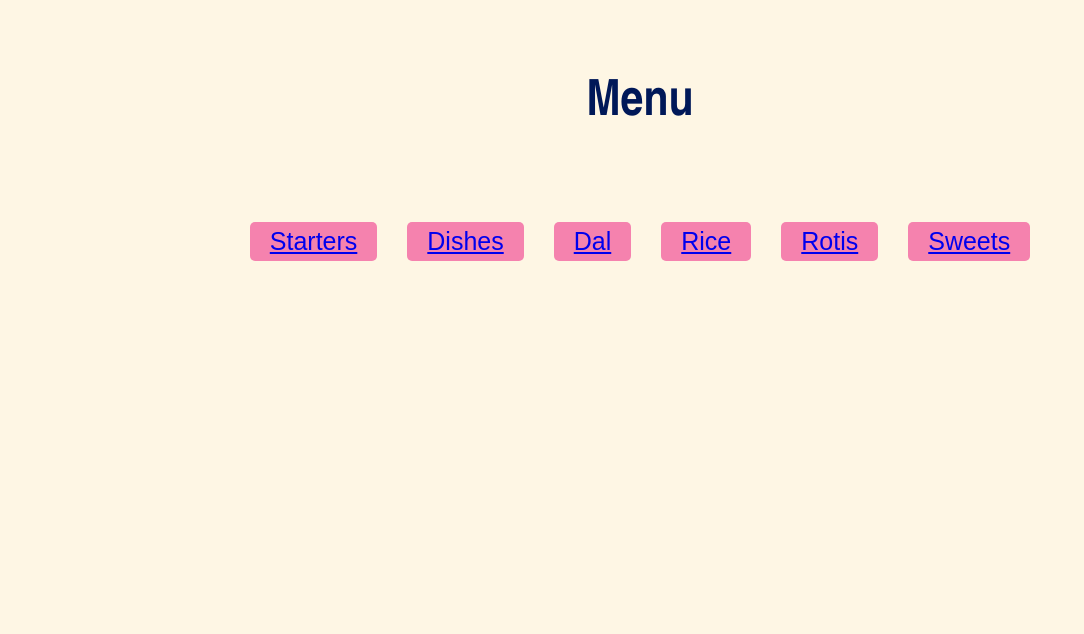
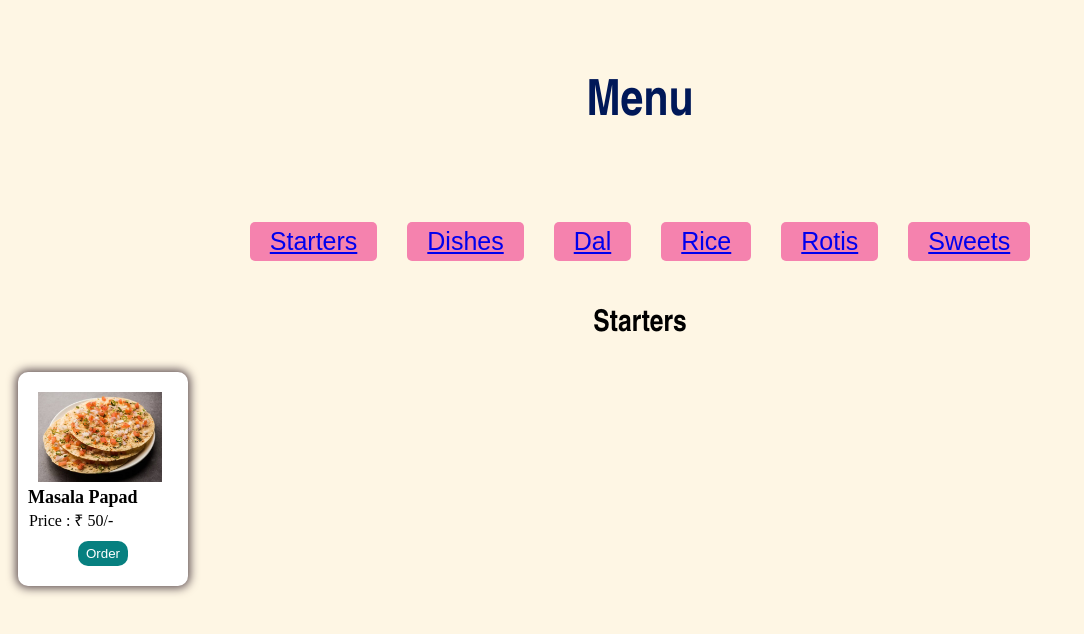
Before and after one commit to GitanjaliSase/Assignment-22, a plain HTML site: page Pages/menu.html in a window 1280 px wide. Shown: the whole page, without its empty margins (0-1084 px from the left). Drawn offline with Linux system fonts and the light colour scheme.

Commit message:
menu card add

```diff
--- a/Pages/menu.html
+++ b/Pages/menu.html
@@ -13,6 +13,11 @@
             color:#001858;
             padding: 40px;
         }
+        h3{
+            font-family:Arial Narrow;
+            font-size: 30px;
+            text-align: center;
+        }
         .btn{
         border: none;
         font-size: 25px;
@@ -21,11 +26,44 @@
         background-color: #f582ae;
         margin: 15px;
         padding: 5px 20px;
+        text-decoration: none;
       }
       .menu{
         display: flex;
         flex-direction: row;
         justify-content:center;
+      }
+      .menu-card{
+        background-color: #fff;
+        width: 150px;
+        padding: 10px;
+        margin: 10px;
+        border-radius: 10px;
+       box-shadow: 0 0 10px 2px #594a4e;
+      }
+      .menu-icon{
+        height: 90px;
+        display: block;
+        margin: 10px 10px auto;
+      }
+      .orderbtn{
+        background-color: #f582ae;
+        background-color: #078080;
+        color:white;
+        border:none;
+        border-radius: 10px;
+        padding: 5px 8px;
+        display: block;
+        margin: 10px  auto;
+      }
+      .menu-title{
+         font-size: 18px;
+         padding: 0;
+         margin: 5px 0 0 0;
+      }
+      p{
+        padding: 0;
+        margin: 1px;
       }
     </style>
 </head>
@@ -39,6 +77,16 @@
    <button class="btn"> <a href="#Rotis">Rotis</a></button>
    <button class="btn"> <a href="#Sweets">Sweets</a></button>
    </div>
+   <h3>Starters</h3>
+  <div class="menu-container">
 
+   <div class="menu-card">
+    <img src="./../images/papad.jpg" alt="Papad" class="menu-icon">
+     <h2 class="menu-title">Masala Papad </h2>
+     <p>Price : ₹ 50/-</p>
+     <button class="orderbtn"> Order</button>
+   </div>
+
+</div>
 </body>
 </html>
```
Also changed, not shown: index.html (+1 -0 lines).
